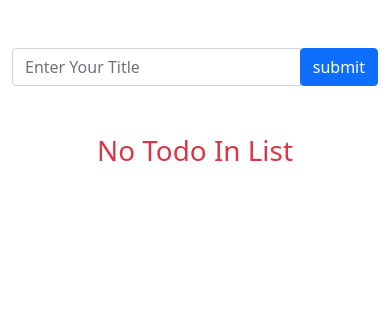
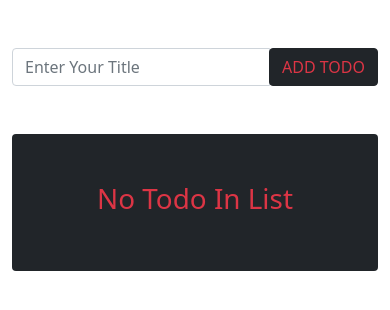
Before and after one commit to MuhammadHaris77/todoApp-React-, a React (Vite) app: page / in a window 390 px wide. Shown: the top 310 px of the page. Built offline with nearby package versions, Linux system fonts and the light colour scheme.

Commit message:
ui responsive

```diff
--- a/src/App.jsx
+++ b/src/App.jsx
@@ -31,14 +31,14 @@ function App() {
 
         <div class="input-group ">
           <input type="text" class="form-control" placeholder='Enter Your Title' onChange={(e) => setInput(e.target.value)} value={input} />
-          <span id="basic-addon2">  <button onClick={onSubmit} class="input-group-text btn btn-primary" >submit</button></span>
+          <span id="basic-addon2">  <button onClick={onSubmit} class="input-group-text btn btn-dark text-danger" >ADD TODO</button></span>
         </div>
 
 
-        <ul className="container p-5">
+        <ul className="container p-5  my-5 hadow-lg p-3 mb-5 bg-dark rounded">
           {
             todo.length > 0 ?
-              todo.map((item, index) => <li className=' text-center m-2 rounded p-2 bg-light'  style={{ width: "100%",fontWeight:"bold" }} key={index}> <span style={{paddingRight:"300px",paddingLeft:"400px"}}>{item}</span> <button className='btn btn-danger m-1' onClick={(e) => deleteTodo(index)}>Delete</button><button className='btn btn-success m-1' onClick={(e) => editTodo(index)}>Edit</button></li>) : <h1 className='text-center text-danger'>No Todo In List</h1>
+              todo.map((item, index) => <li className=' text-center m-2 rounded p-1 bg-light'  style={{ width: "100%",fontWeight:"bold" }} key={index}> <span style={{paddingRight:"25%",paddingLeft:"25%"}}>{item}</span> <button className='btn btn-danger m-1' onClick={(e) => deleteTodo(index)}>Delete</button><button className='btn btn-success m-1 ' onClick={(e) => editTodo(index)}> E d i t</button></li>) : <h1 className='text-center text-danger'>No Todo In List</h1>
           }
 
         </ul>
```
